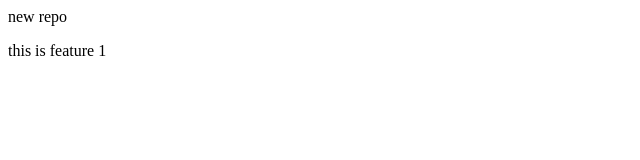
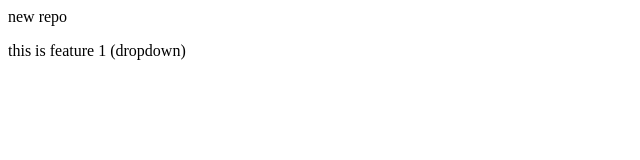
Before and after one commit to taskeenzehra512/local, a plain HTML site: page local/index.html in a window 1280 px wide. Shown: the full height of the page, 0-640 px from the left. Drawn offline with Linux system fonts and the light colour scheme.

Commit message:
added dropdown

```diff
--- a/local/index.html
+++ b/local/index.html
@@ -1,2 +1,2 @@
 <p>new repo<p>
-<p>this is feature 1<p>
+<p>this is feature 1 (dropdown)<p>
```
